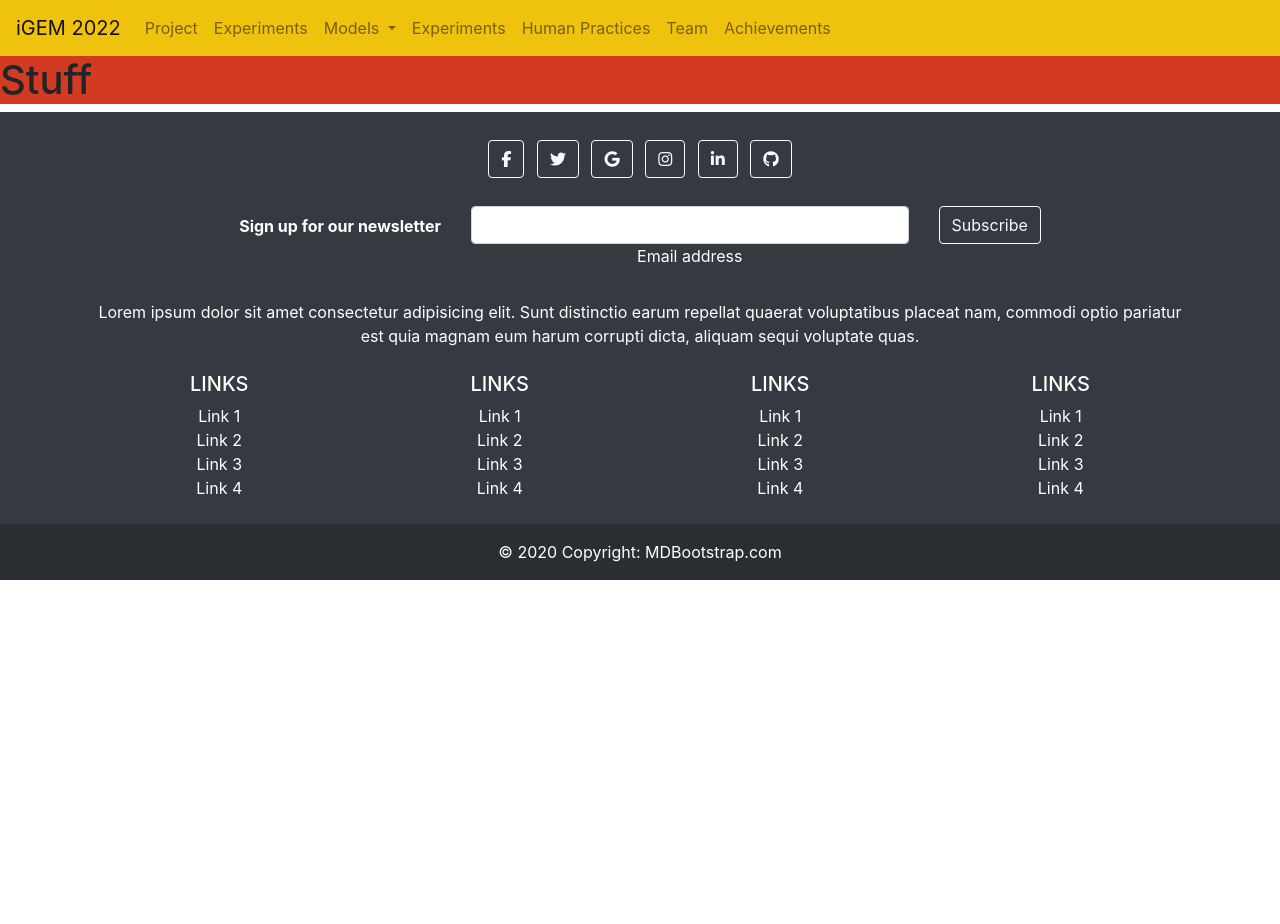
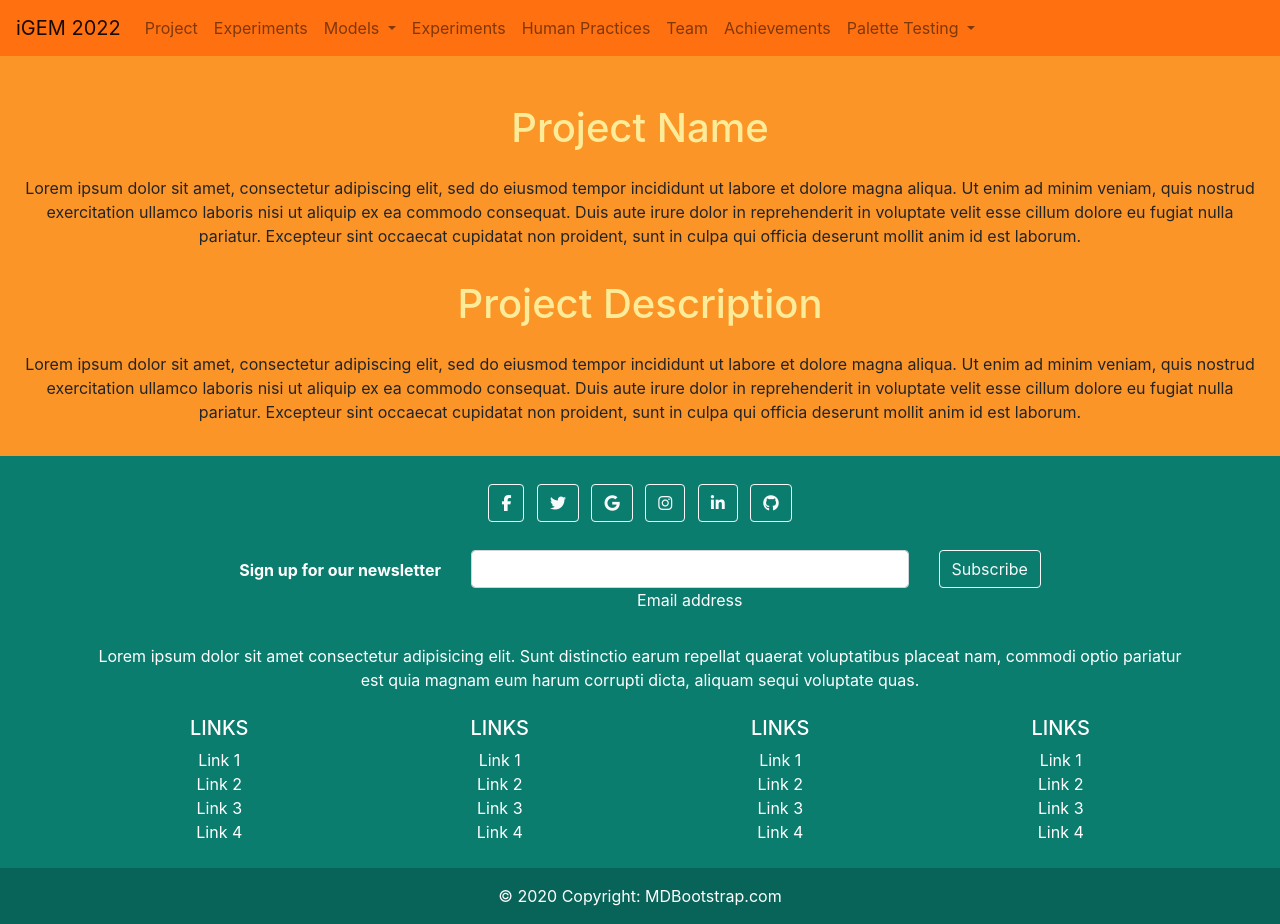
Before and after one commit to UBC-iGEM/wiki-2022, a plain HTML site: page index.html in a window 1280 px wide. Before the commit the page ends 800 px from the top, so only its background shows below. Drawn offline with nearby package versions, Linux system fonts and the light colour scheme.

Commit message:
Palette 1

```diff
--- /dev/null
+++ b/css/palettes/palette1.css
@@ -0,0 +1,31 @@
+:root {
+    /* PALETTE 1 */
+    --pumpkin: #ff7011;
+    --deep-saffron: #fc9527;
+    --green-yellow-crayola: #fcec9a;
+    --carribean-green: #39cbab;
+    --pine-green: #0a7d6e;
+}
+
+.title {
+    text-align: center;
+    color: var(--green-yellow-crayola);
+}
+
+.info-text {
+    text-align: center;
+}
+
+.bg-saffron-gradient {
+    background-color: var(--pumpkin);
+    background-image: var(--bs-gradient);
+}
+
+.problem-overview {
+    background-color: var(--deep-saffron);
+    margin-bottom: 0 !important;
+}
+
+.footer {
+    background-color: var(--pine-green);
+}
--- a/index.html
+++ b/index.html
@@ -4,7 +4,7 @@
     <meta charset="UTF-8">
     <meta name="viewport" content="width=device,width, initial-scale=1.0">
 
-    <link rel="stylesheet" href="css/global.css">
+    <link rel="stylesheet" href="css/palettes/palette1.css">
     <!-- Bootstrap dependency -->
     <link rel="stylesheet" href="https://cdn.jsdelivr.net/npm/bootstrap@4.4.1/dist/css/bootstrap.min.css" integrity="sha384-Vkoo8x4CGsO3+Hhxv8T/Q5PaXtkKtu6ug5TOeNV6gBiFeWPGFN9MuhOf23Q9Ifjh" crossorigin="anonymous">
     <!-- Font Awesome dependency -->
@@ -57,17 +57,36 @@
             <li class="nav-item">
                 <a class="nav-link" href="#">Achievements</a>
             </li>
+
+
+            <li class="nav-item dropdown">
+                <a class="nav-link dropdown-toggle" href="#" id="navbarDropdown" role="button" data-toggle="dropdown" aria-haspopup="true" aria-expanded="false">
+                  Palette Testing
+                </a>
+                <div class="dropdown-menu" aria-labelledby="navbarDropdown">
+                  <a class="dropdown-item" href="#">Palette 1</a>
+                  <a class="dropdown-item" href="#">Palette 2</a>
+                  <a class="dropdown-item" href="#">Palette 3</a>
+                </div>
+            </li>
           </ul>
         </div>
     </nav>
     <!-- Navbar -->
 
     <div class="problem-overview">
-        <h1>Stuff</h1>
+        <div>
+            <h1 class="title pt-5">Project Name</h1>
+            <p class="info-text px-4 py-3">Lorem ipsum dolor sit amet, consectetur adipiscing elit, sed do eiusmod tempor incididunt ut labore et dolore magna aliqua. Ut enim ad minim veniam, quis nostrud exercitation ullamco laboris nisi ut aliquip ex ea commodo consequat. Duis aute irure dolor in reprehenderit in voluptate velit esse cillum dolore eu fugiat nulla pariatur. Excepteur sint occaecat cupidatat non proident, sunt in culpa qui officia deserunt mollit anim id est laborum.</p>
+        </div>
+
+        <div class="description">
+            <h1 class="title">Project Description</h1>
+            <p class="info-text px-4 py-3">Lorem ipsum dolor sit amet, consectetur adipiscing elit, sed do eiusmod tempor incididunt ut labore et dolore magna aliqua. Ut enim ad minim veniam, quis nostrud exercitation ullamco laboris nisi ut aliquip ex ea commodo consequat. Duis aute irure dolor in reprehenderit in voluptate velit esse cillum dolore eu fugiat nulla pariatur. Excepteur sint occaecat cupidatat non proident, sunt in culpa qui officia deserunt mollit anim id est laborum.</p>
         </div>
 
         <!-- Footer -->
-    <footer class="bg-dark text-center text-white">
+        <footer class="footer text-center text-white">
             <!-- Grid container -->
             <div class="container p-4">
             <!-- Section: Social media -->
@@ -253,6 +272,8 @@
             <!-- Copyright -->
         </footer>
         <!-- Footer -->
+    </div>
+
 
     <!-- Optional JavaScript -->
     <!-- jQuery first, then Popper.js, then Bootstrap JS -->
```
Also changed, not shown: pages/palettes/palette1.html (added), pages/palettes/palette2.html (added). Lines whose indentation alone changed are shown as unchanged.
